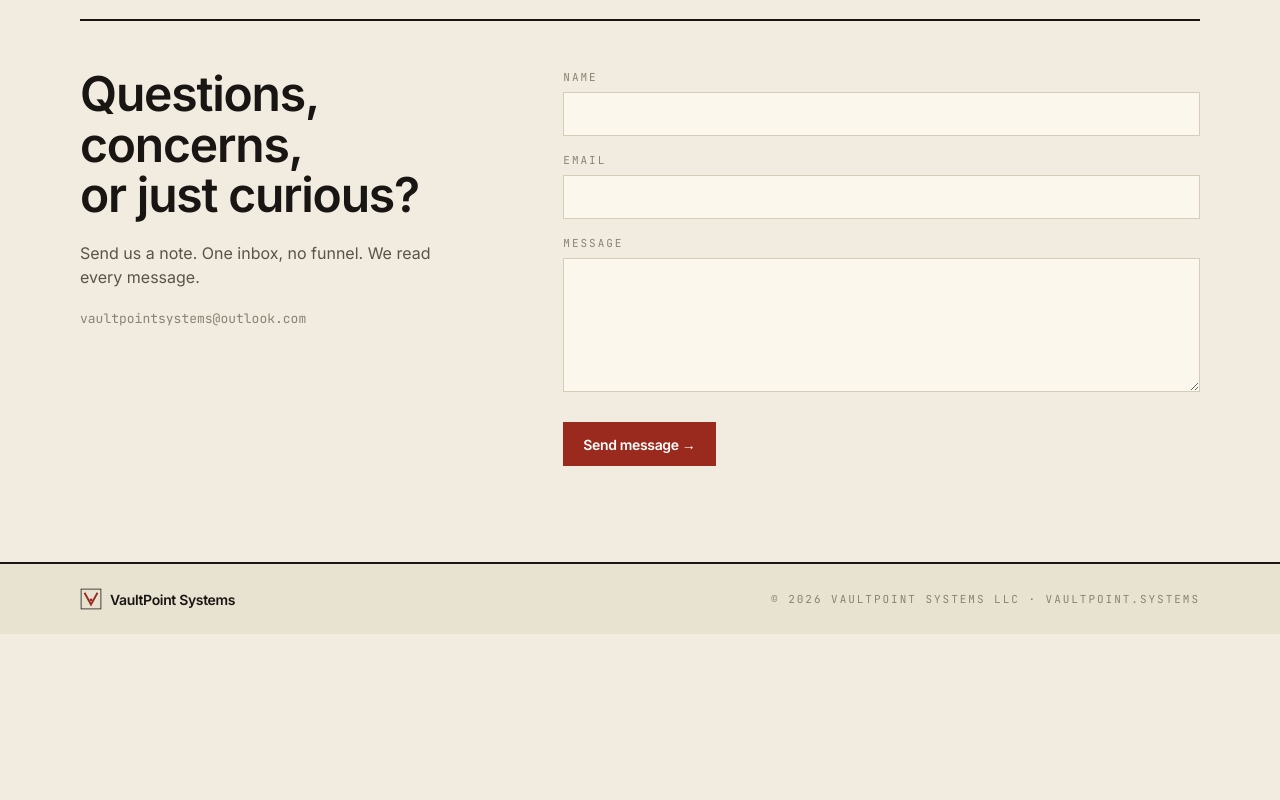
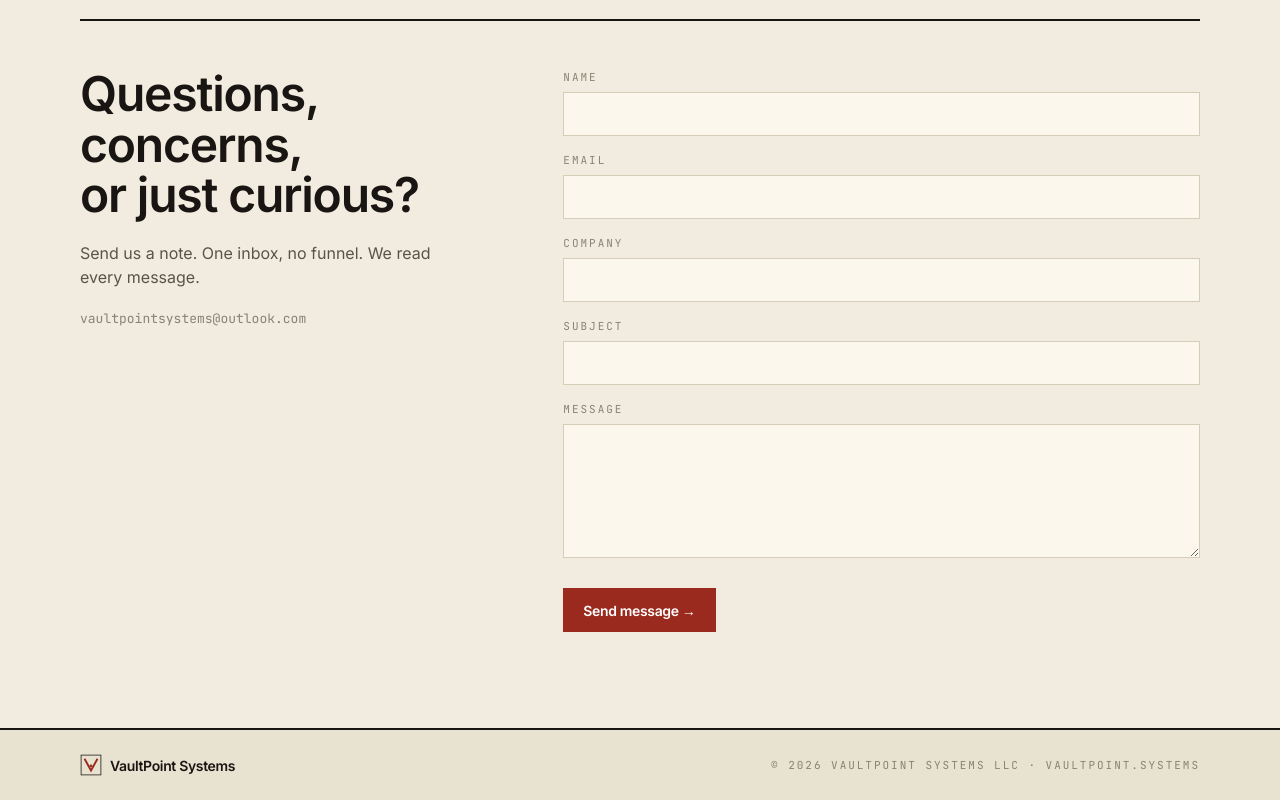
Before and after one commit to VaultPoint-Systems/VaultPointSystems-Website, a Next.js app: page / in a window 1280 px wide. Shown: the part 2132-2932 px from the top of the page. Before the commit the page ends 2766 px from the top, so only its background shows below. Built offline with nearby package versions, Linux system fonts and the light colour scheme.

Commit message:
add more fields

```diff
--- a/app/components/ContactForm.tsx
+++ b/app/components/ContactForm.tsx
@@ -15,7 +15,7 @@ export function ContactForm() {
     setState({ status: "sending" });
     try {
       // Honeypot check
-      if (data.company && (typeof data.company === "string" && data.company.trim() !== "")) {
+      if (data.botcheck && (typeof data.botcheck === "string" && data.botcheck.trim() !== "")) {
         setState({ status: "sent" });
         form.reset();
         return;
@@ -64,12 +64,15 @@ export function ContactForm() {
 
   return (
     <form onSubmit={onSubmit} noValidate className="grid gap-4">
+      <input type="hidden" name="from_name" value="VPS Contact Form" />
       <Field label="Name" name="name" type="text" autoComplete="name" required />
       <Field label="Email" name="email" type="email" autoComplete="email" required />
+      <Field label="Company" name="company" type="text" autoComplete="organization" />
+      <Field label="Subject" name="subject" type="text" required />
       <Field label="Message" name="message" textarea required />
       <input
         type="text"
-        name="company"
+        name="botcheck"
         tabIndex={-1}
         autoComplete="off"
         className="hidden"
```
